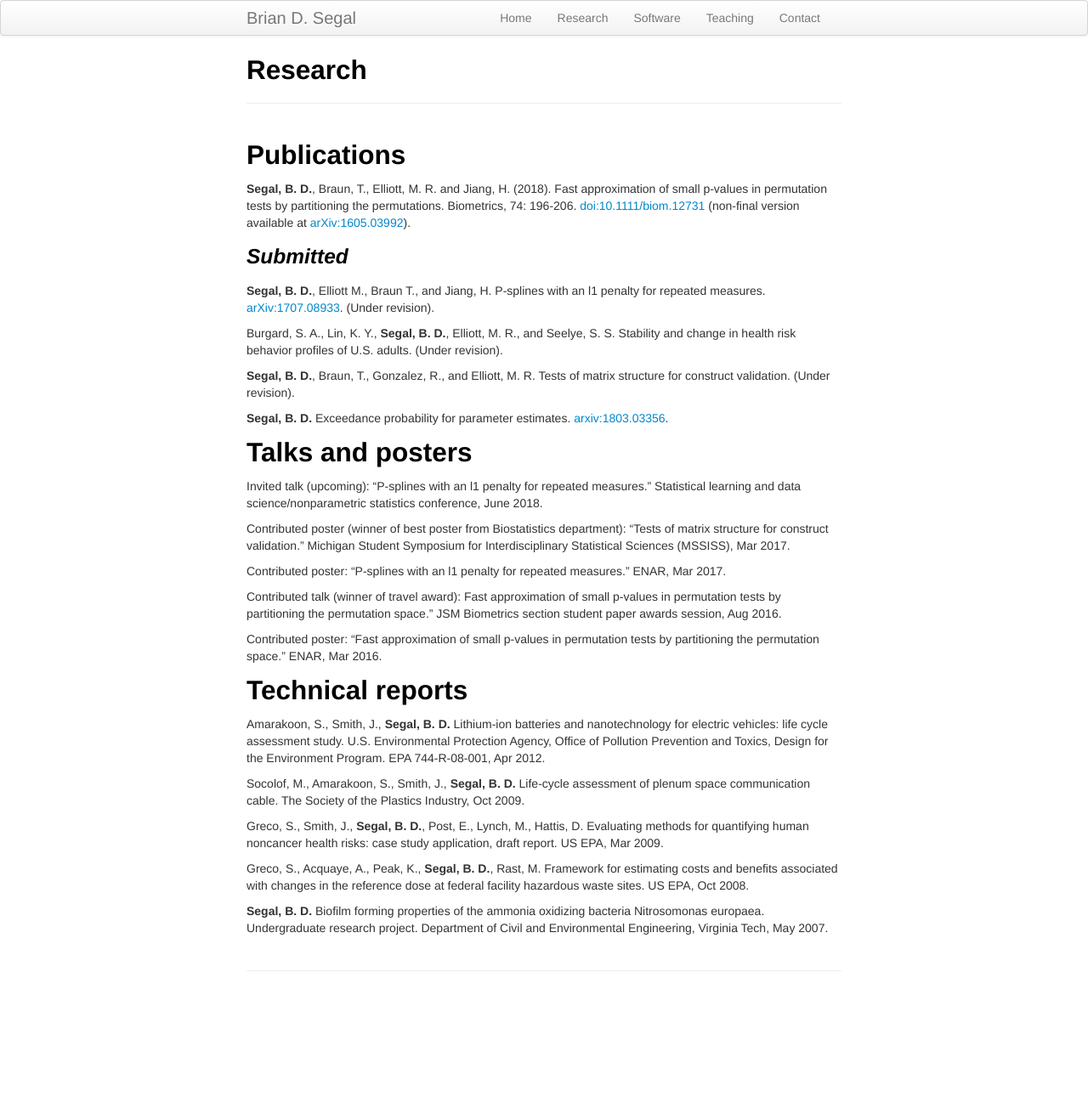
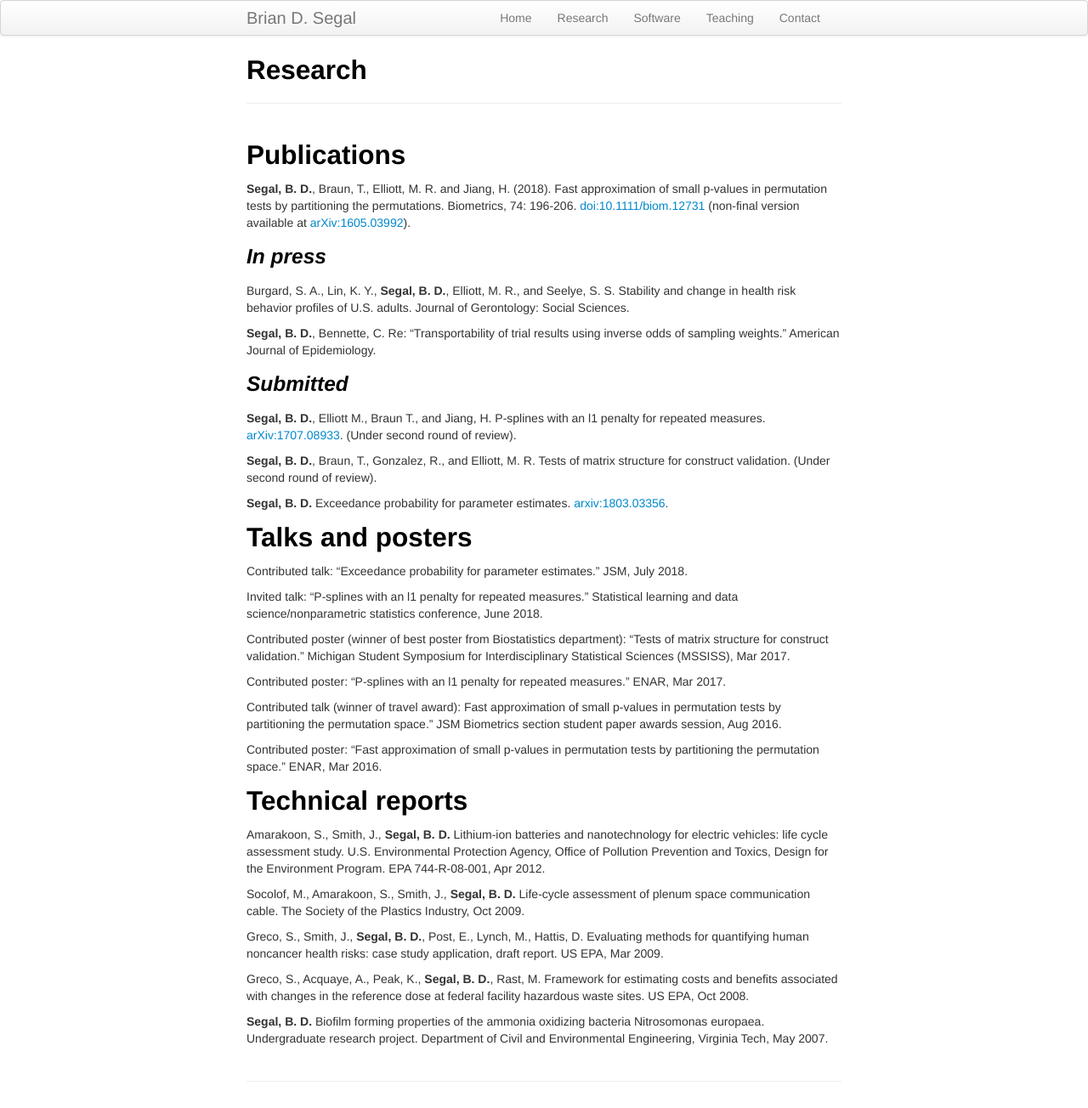
Before and after one commit to bdsegal/bdsegal.github.io, a Jekyll site: the page built from pages/research.md, in a window 1280 px wide. Shown: the whole page at 85% size. Built offline with Jekyll 4.4.1, drawn with Linux system fonts in a browser that asks for light colours; before the commit the page ends 1174 px from its top, so only the background shows below that.

Commit message:
updated cv and research

```diff
--- a/pages/research.md
+++ b/pages/research.md
@@ -8,19 +8,25 @@ description: research
 
 **Segal, B. D.**, Braun, T., Elliott, M. R. and Jiang, H. (2018). Fast approximation of small p-values in permutation tests by partitioning the permutations. Biometrics, 74: 196-206. [doi:10.1111/biom.12731](http://dx.doi.org/10.1111/biom.12731) (non-final version available at [arXiv:1605.03992](https://arxiv.org/abs/1605.03992)).
 
+### *In press*
+
+Burgard, S. A., Lin, K. Y., **Segal, B. D.**, Elliott, M. R., and Seelye, S. S. Stability and change in health risk behavior profiles of U.S. adults. Journal of Gerontology: Social Sciences.
+
+**Segal, B. D.**, Bennette, C. Re: "Transportability of trial results using inverse odds of sampling weights." American Journal of Epidemiology.
+
 ### *Submitted*
 
-**Segal, B. D.**, Elliott M., Braun T., and Jiang, H.  P-splines with an l1 penalty for repeated measures. [arXiv:1707.08933](https://arxiv.org/abs/1707.08933). (Under revision).
+**Segal, B. D.**, Elliott M., Braun T., and Jiang, H.  P-splines with an l1 penalty for repeated measures. [arXiv:1707.08933](https://arxiv.org/abs/1707.08933). (Under second round of review).
 
-Burgard, S. A., Lin, K. Y., **Segal, B. D.**, Elliott, M. R., and Seelye, S. S. Stability and change in health risk behavior profiles of U.S. adults. (Under revision).
-
-**Segal, B. D.**, Braun, T., Gonzalez, R., and Elliott, M. R. Tests of matrix structure for construct validation. (Under revision).
+**Segal, B. D.**, Braun, T., Gonzalez, R., and Elliott, M. R. Tests of matrix structure for construct validation. (Under second round of review).
 
 **Segal, B. D.** Exceedance probability for parameter estimates. [arxiv:1803.03356](https://arxiv.org/abs/1803.03356).
 
 ## Talks and posters
 
-Invited talk (upcoming): "P-splines with an l1 penalty for repeated measures." Statistical learning and data science/nonparametric statistics conference, June 2018.
+Contributed talk: "Exceedance probability for parameter estimates." JSM, July 2018.
+
+Invited talk: "P-splines with an l1 penalty for repeated measures." Statistical learning and data science/nonparametric statistics conference, June 2018.
 
 Contributed poster (winner of best poster from Biostatistics department): "Tests of matrix structure for construct validation." Michigan Student Symposium for Interdisciplinary Statistical Sciences (MSSISS), Mar 2017.
 
```
Also changed, not shown: 1 other file.
